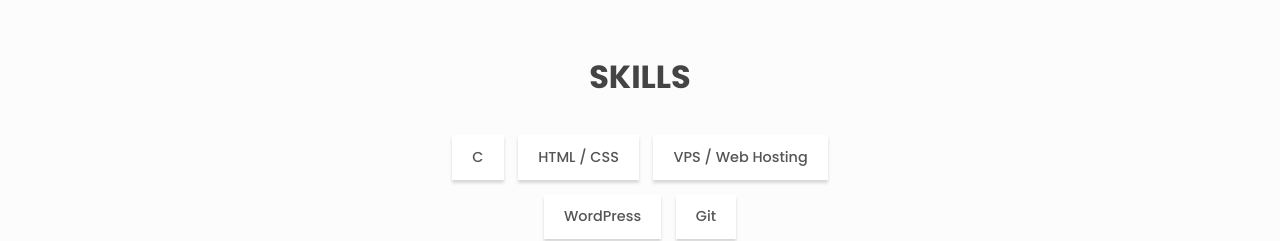
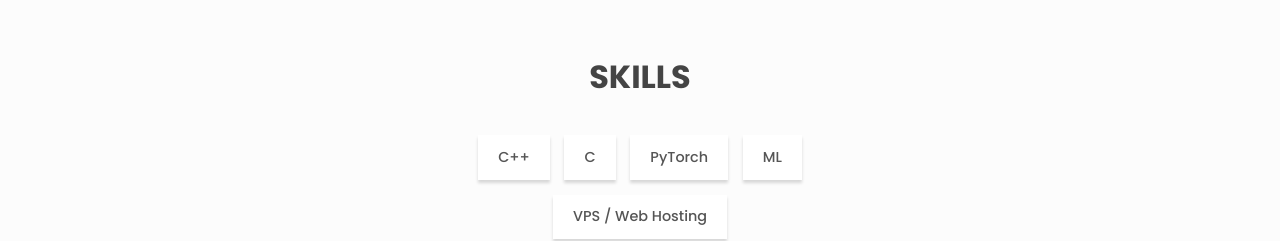
Before and after one commit to ThomasRobertson/ThomasRobertson.github.io, a plain HTML site: page index.html in a window 1280 px wide. Shown: the part 559-800 px from the top of the page. Drawn offline with Linux system fonts and the light colour scheme.

Commit message:
update skills section

```diff
--- a/index.html
+++ b/index.html
@@ -187,11 +187,11 @@
       <section class="section skills" id="skills">
         <h2 class="section__title">Skills</h2>
         <ul class="skills__list">
+		  <li class="skills__list-item btn btn--plain">C++</li>
           <li class="skills__list-item btn btn--plain">C</li>
-          <li class="skills__list-item btn btn--plain">HTML / CSS</li>
+		  <li class="skills__list-item btn btn--plain">PyTorch</li>
+		  <li class="skills__list-item btn btn--plain">ML</li>
           <li class="skills__list-item btn btn--plain">VPS / Web Hosting</li>
-          <li class="skills__list-item btn btn--plain">WordPress</li>
-          <li class="skills__list-item btn btn--plain">Git</li>
         </ul>
       </section>
 
```
